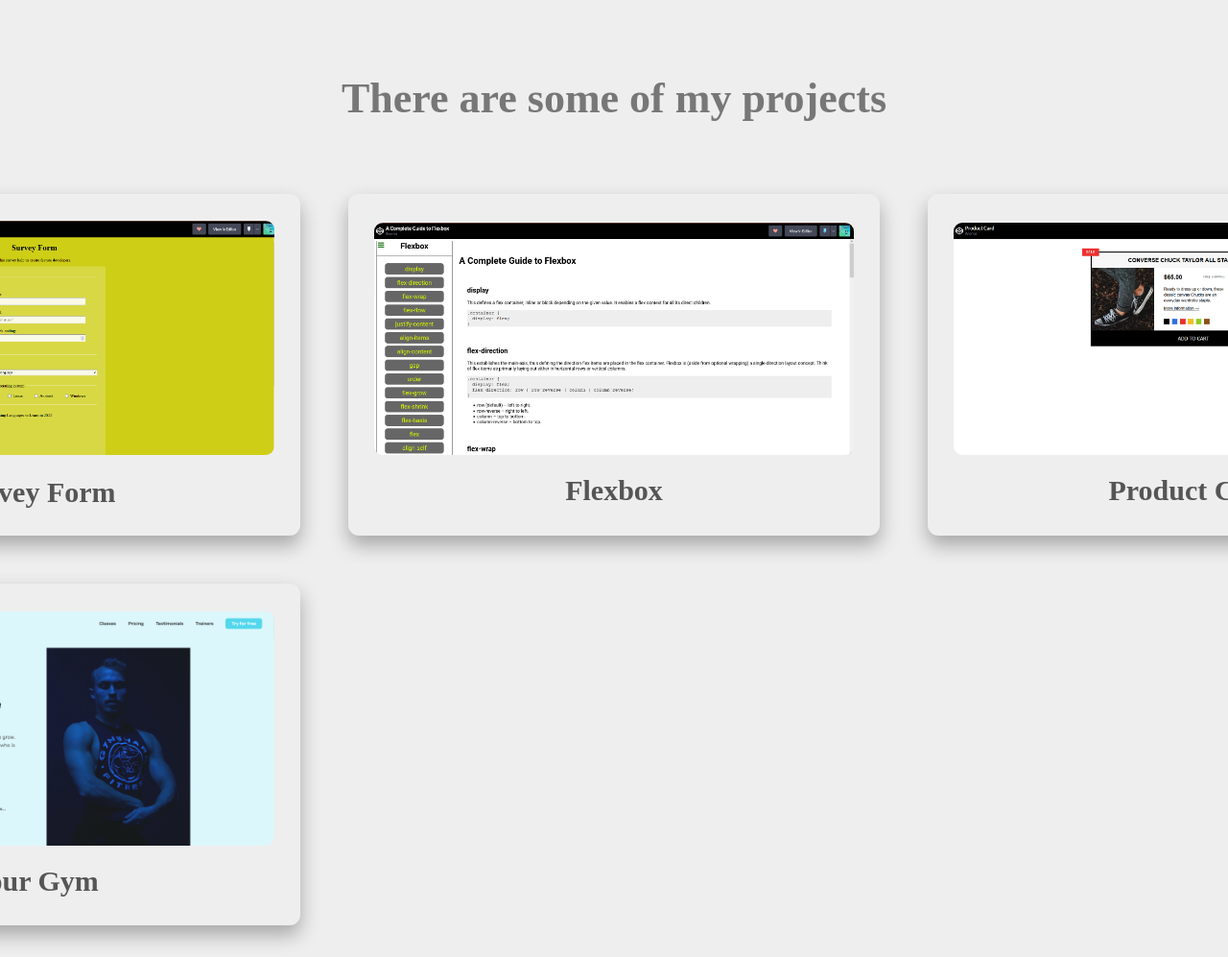
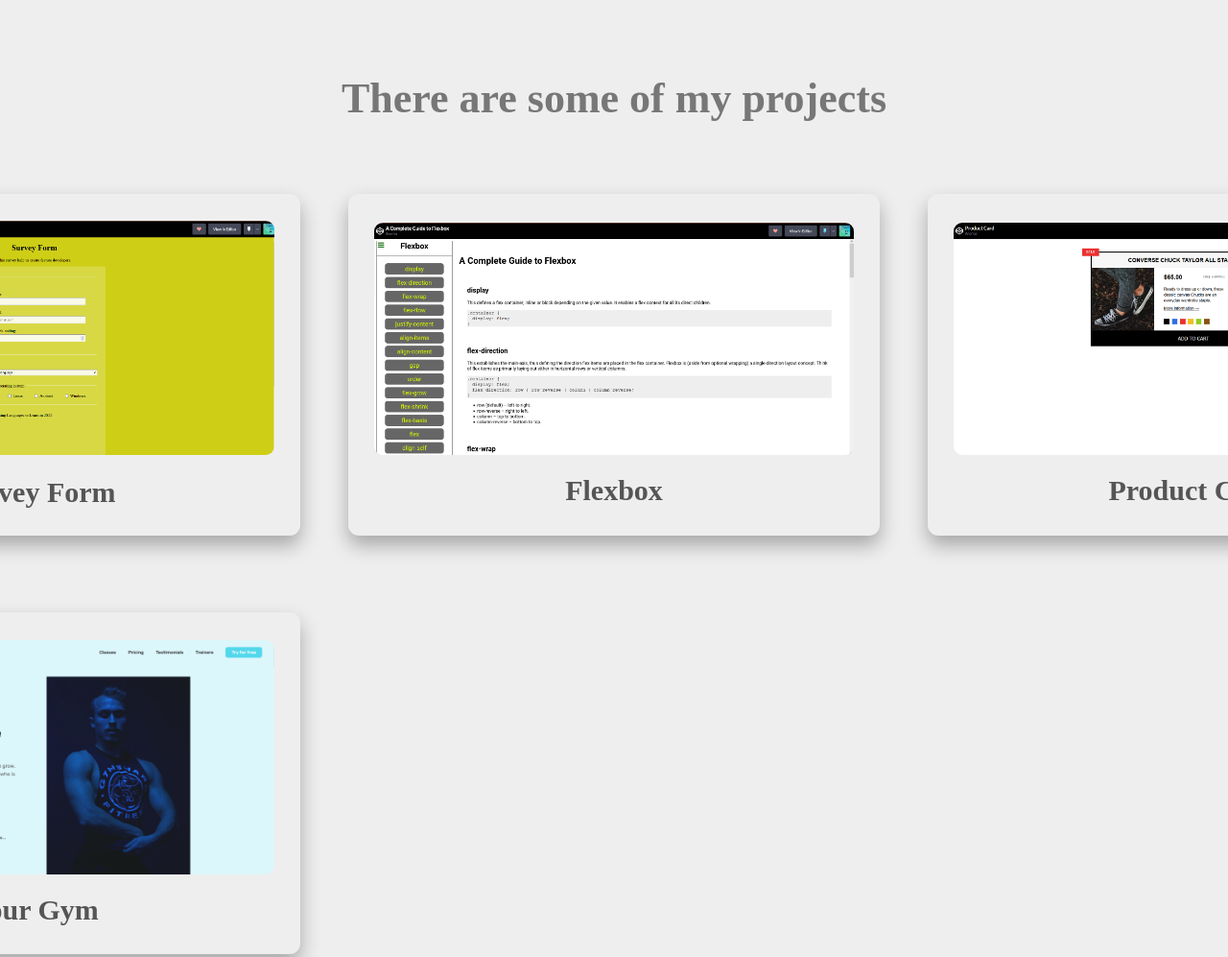
Before and after one commit to andrius-siup/fcc-personal-portfolio, a plain HTML site: page index.html in a window 1280 px wide. Shown: the part 963-1960 px from the top of the page at 96% size. Drawn offline with Linux system fonts and the light colour scheme.

Commit message:
Increased row space between cards

```diff
--- a/assets/css/style.css
+++ b/assets/css/style.css
@@ -97,7 +97,7 @@ h1 {
 
   display: grid;
   grid-template-columns: repeat(3, 1fr);
-  gap: 5rem 5rem;
+  gap: 8rem 5rem;
   align-items: center;
   justify-items: center;
 }
```
